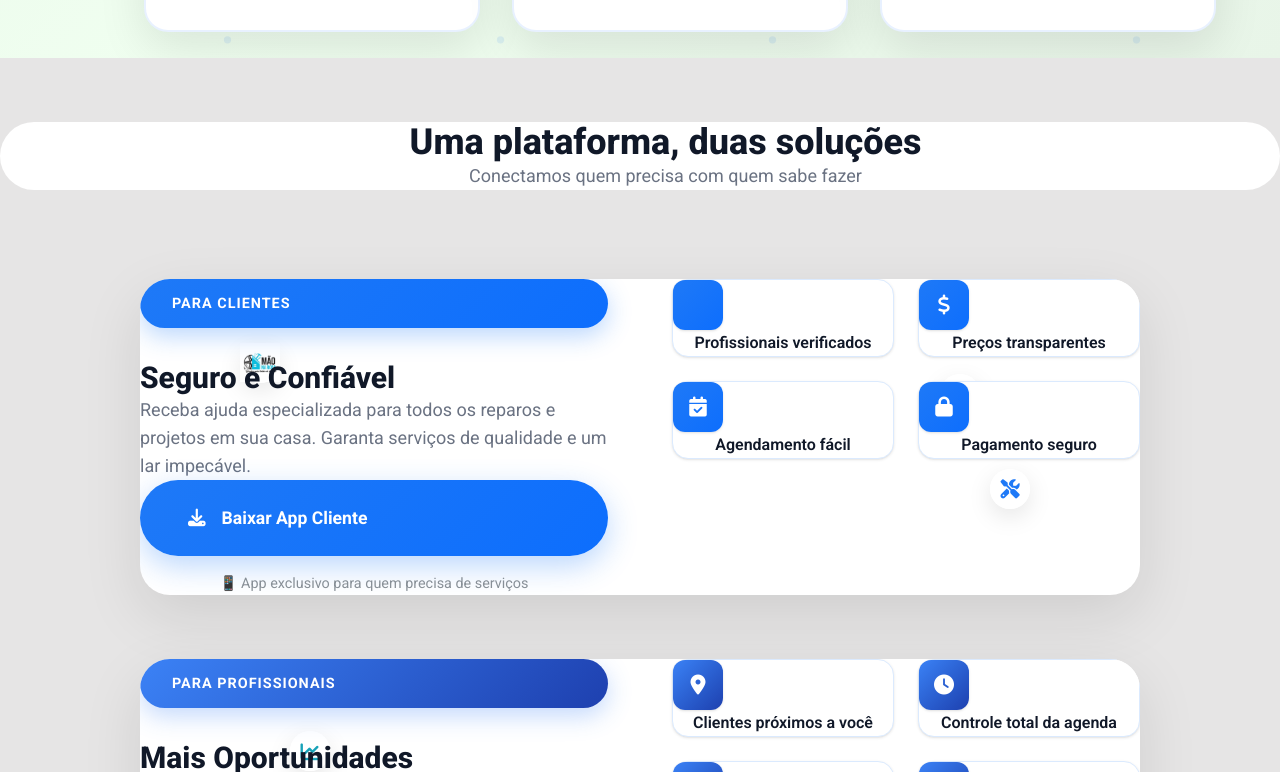
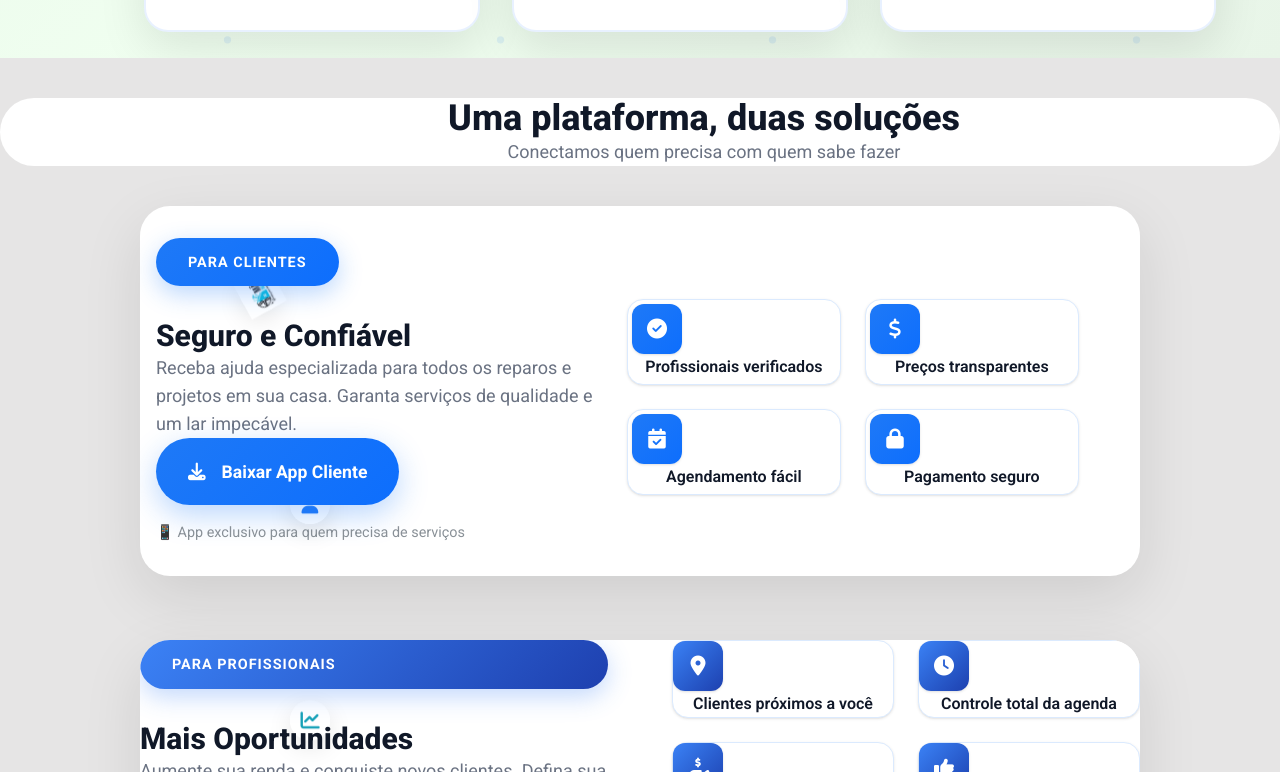
Before and after one commit to Anathyon/M-o-na-roda, a React (Vite) app in the folder mao-na-roda-site/: page / in a window 1280 px wide. Shown: the part 3328-4100 px from the top of the page. Built offline with nearby package versions, Linux system fonts and the light colour scheme; the HTML template or start-up script is replaced by a standard one.

Commit message:
melhoria

```diff
--- a/mao-na-roda-site/src/components/Advantages.tsx
+++ b/mao-na-roda-site/src/components/Advantages.tsx
@@ -2,14 +2,15 @@ export default function AdvantagesSection() {
   return (
     <section
       id="sobre"
-      className="advantages py-[100px] bg-white relative overflow-hidden top-[6rem] rounded-full" style={{margin:"5% 0 7% 0"}}
-    >
-      <div className="container mx-auto flex text-center w-auto" style={{ padding: "0 5%" }}>
-        <div className="section-header flex flex-col items-center relative left-[30%]">
-          <h2 className="section-title text-4xl font-extrabold text-gray-900 mb-2">
+      className="advantages md:py-[100px] bg-white relative overflow-hidden top-[6rem] rounded-2xl md:rounded-full my-8 md:my-[5%] "
+       style={{margin: "2.5rem 0"}}
+     >
+      <div className="container mx-auto flex flex-col text-center w-full md:px-[5%] relative right-80">
+        <div className="section-header flex flex-col items-center w-full md:relative md:left-[30%]">
+          <h2 className="section-title text-2xl md:text-4xl font-extrabold text-gray-900 mb-2">
             Uma plataforma, duas soluções
           </h2>
-          <p className="section-subtitle text-lg text-gray-500 max-w-xl mx-auto">
+          <p className="section-subtitle text-base md:text-lg text-gray-500 max-w-full md:max-w-xl mx-auto mb-2 md:mb-0">
             Conectamos quem precisa com quem sabe fazer
           </p>
         </div>
--- a/mao-na-roda-site/src/components/Cliente_card.tsx
+++ b/mao-na-roda-site/src/components/Cliente_card.tsx
@@ -1,5 +1,15 @@
+import { useEffect } from "react";
 
 export default function ClientCard() {
+  useEffect(() => {
+    // Adiciona animação flutuante nos ícones
+    const icons = document.querySelectorAll(".floating-icon");
+    icons.forEach((icon, idx) => {
+      (icon as HTMLElement).style.animation = `floatY 3s ease-in-out infinite`;
+      (icon as HTMLElement).style.animationDelay = `${idx * 0.7}s`;
+    });
+  }, []);
+
   return (
     <div
       className="advantage-card-modern client-card fade-in relative mb-16 top-[6rem]"
@@ -23,7 +33,6 @@ export default function ClientCard() {
               position: "absolute",
               top: "20%",
               left: "10%",
-              animationDelay: "0s",
               width: 40,
               height: 40,
               background: "rgba(255,255,255,0.8)",
@@ -37,7 +46,16 @@ export default function ClientCard() {
               backdropFilter: "blur(10px)",
             }}
           >
-            <img src="/Mao-na-roda-logo.jpg" alt="Mão na Roda" style={{ width: "100%", height: "100%", objectFit: "contain" }} />
+            <img
+              src="/Mao-na-roda-logo.jpg"
+              alt="Mão na Roda"
+              style={{
+                width: "100%",
+                height: "100%",
+                objectFit: "contain",
+                animation: "spin 4s linear infinite",
+              }}
+            />
           </div>
           <div
             className="floating-icon"
@@ -45,7 +63,6 @@ export default function ClientCard() {
               position: "absolute",
               top: "60%",
               left: "85%",
-              animationDelay: "1s",
               width: 40,
               height: 40,
               background: "rgba(255,255,255,0.8)",
@@ -67,7 +84,6 @@ export default function ClientCard() {
               position: "absolute",
               top: "30%",
               left: "80%",
-              animationDelay: "2s",
               width: 40,
               height: 40,
               background: "rgba(255,255,255,0.8)",
@@ -83,10 +99,32 @@ export default function ClientCard() {
           >
             <i className="fas fa-star"></i>
           </div>
+          {/* Elemento sem ícone: adicionado ícone de usuário */}
+          <div
+            className="floating-icon"
+            style={{
+              position: "absolute",
+              top: "80%",
+              left: "15%",
+              width: 40,
+              height: 40,
+              background: "rgba(255,255,255,0.8)",
+              borderRadius: "50%",
+              display: "flex",
+              alignItems: "center",
+              justifyContent: "center",
+              color: "#1E79F7",
+              fontSize: "1.2rem",
+              boxShadow: "0 8px 25px rgba(0,0,0,0.1)",
+              backdropFilter: "blur(10px)",
+            }}
+          >
+            <i className="fas fa-user"></i>
+          </div>
         </div>
       </div>
-      <div className="card-content grid md:grid-cols-2 gap-16 p-16 relative z-10">
-        <div className="card-left flex flex-col justify-center">
+      <div className="card-content grid md:grid-cols-2 gap-8 md:gap-16 p-6 md:p-16 relative z-10" style={{ padding: "2rem 1rem" }}>
+        <div className="card-left flex flex-col justify-center items-center md:items-start">
           <div
             className="advantage-badge-modern mb-6"
             style={{
@@ -105,18 +143,18 @@ export default function ClientCard() {
           >
             Para Clientes
           </div>
-          <h3 className="text-3xl font-extrabold text-gray-900 mb-4">Seguro e Confiável</h3>
-          <p className="text-lg text-gray-500 mb-8">
+          <h3 className="text-2xl md:text-3xl font-extrabold text-gray-900 mb-4 text-center md:text-left">Seguro e Confiável</h3>
+          <p className="text-base md:text-lg text-gray-500 mb-8 text-center md:text-left">
             Receba ajuda especializada para todos os reparos e projetos em sua casa. Garanta serviços de qualidade e um lar impecável.
           </p>
-          <div className="flex flex-col gap-4 mt-8">
+          <div className="flex flex-col gap-4 mt-8 w-full items-center md:items-start">
             <a
               href="#"
-              className="advantage-btn-modern"
+              className="advantage-btn-modern w-full md:w-auto"
               style={{
                 background: "linear-gradient(135deg, #1E79F7, #0D6EFD)",
                 color: "white",
-                padding: "1.5rem 3rem",
+                padding: "1.2rem 2rem",
                 borderRadius: "50px",
                 fontWeight: 700,
                 fontSize: "1.1rem",
@@ -125,6 +163,7 @@ export default function ClientCard() {
                 alignItems: "center",
                 gap: "1rem",
                 marginBottom: 0,
+                justifyContent: "center",
               }}
             >
               <i className="fas fa-download"></i>
@@ -142,35 +181,86 @@ export default function ClientCard() {
             </div>
           </div>
         </div>
-        <div className="card-right">
-          <div className="feature-grid grid grid-cols-2 gap-6">
-            <div className="feature-item-modern bg-white p-6 rounded-2xl text-center shadow border border-blue-100">
-              <div className="feature-icon mx-auto mb-4 bg-gradient-to-br from-[#1E79F7] to-[#0D6EFD] rounded-xl flex items-center justify-center w-[50px] h-[50px] text-white text-xl shadow">
-                <i className="fas fa-shield-check"></i>
+        <div className="card-right w-full">
+          <div className="feature-grid grid grid-cols-2 gap-4 md:gap-6 relative top-[20%] right-[10%]">
+            <div className="feature-item-modern bg-white p-4 md:p-6 rounded-2xl text-center shadow border border-blue-100 animate-fade-in-up" style={{animationDelay: "0.1s", padding:"2%"}}>
+              <div className="feature-icon mx-auto mb-2 md:mb-4 bg-gradient-to-br from-[#1E79F7] to-[#0D6EFD] rounded-xl flex items-center justify-center w-[40px] md:w-[50px] h-[40px] md:h-[50px] text-white text-lg md:text-xl shadow">
+                <i className="fas fa-check-circle"></i>
               </div>
-              <span className="text-gray-900 font-semibold text-base">Profissionais verificados</span>
+              <span className="text-gray-900 font-semibold text-sm md:text-base">Profissionais verificados</span>
             </div>
-            <div className="feature-item-modern bg-white p-6 rounded-2xl text-center shadow border border-blue-100">
-              <div className="feature-icon mx-auto mb-4 bg-gradient-to-br from-[#1E79F7] to-[#0D6EFD] rounded-xl flex items-center justify-center w-[50px] h-[50px] text-white text-xl shadow">
+            <div className="feature-item-modern bg-white p-4 md:p-6 rounded-2xl text-center shadow border border-blue-100 animate-fade-in-up" style={{ animationDelay: "0.2s", padding:"2%" }}>
+              <div className="feature-icon mx-auto mb-2 md:mb-4 bg-gradient-to-br from-[#1E79F7] to-[#0D6EFD] rounded-xl flex items-center justify-center w-[40px] md:w-[50px] h-[40px] md:h-[50px] text-white text-lg md:text-xl shadow">
                 <i className="fas fa-dollar-sign"></i>
               </div>
-              <span className="text-gray-900 font-semibold text-base">Preços transparentes</span>
+              <span className="text-gray-900 font-semibold text-sm md:text-base">Preços transparentes</span>
             </div>
-            <div className="feature-item-modern bg-white p-6 rounded-2xl text-center shadow border border-blue-100">
-              <div className="feature-icon mx-auto mb-4 bg-gradient-to-br from-[#1E79F7] to-[#0D6EFD] rounded-xl flex items-center justify-center w-[50px] h-[50px] text-white text-xl shadow">
+            <div className="feature-item-modern bg-white p-4 md:p-6 rounded-2xl text-center shadow border border-blue-100 animate-fade-in-up" style={{ animationDelay: "0.4s", padding:"2%" }}>
+              <div className="feature-icon mx-auto mb-2 md:mb-4 bg-gradient-to-br from-[#1E79F7] to-[#0D6EFD] rounded-xl flex items-center justify-center w-[40px] md:w-[50px] h-[40px] md:h-[50px] text-white text-lg md:text-xl shadow">
                 <i className="fas fa-calendar-check"></i>
               </div>
-              <span className="text-gray-900 font-semibold text-base">Agendamento fácil</span>
+              <span className="text-gray-900 font-semibold text-sm md:text-base">Agendamento fácil</span>
             </div>
-            <div className="feature-item-modern bg-white p-6 rounded-2xl text-center shadow border border-blue-100">
-              <div className="feature-icon mx-auto mb-4 bg-gradient-to-br from-[#1E79F7] to-[#0D6EFD] rounded-xl flex items-center justify-center w-[50px] h-[50px] text-white text-xl shadow">
+            <div className="feature-item-modern bg-white p-4 md:p-6 rounded-2xl text-center shadow border border-blue-100 animate-fade-in-up" style={{ animationDelay: "0.6s", padding:"2%" }}>
+              <div className="feature-icon mx-auto mb-2 md:mb-4 bg-gradient-to-br from-[#1E79F7] to-[#0D6EFD] rounded-xl flex items-center justify-center w-[40px] md:w-[50px] h-[40px] md:h-[50px] text-white text-lg md:text-xl shadow">
                 <i className="fas fa-lock"></i>
               </div>
-              <span className="text-gray-900 font-semibold text-base">Pagamento seguro</span>
+              <span className="text-gray-900 font-semibold text-sm md:text-base">Pagamento seguro</span>
             </div>
           </div>
         </div>
       </div>
+      <style>{`
+        @keyframes floatY {
+          0%, 100% { transform: translateY(0); }
+          50% { transform: translateY(-18px); }
+        }
+        @keyframes spin {
+          0% { transform: rotate(0deg);}
+          100% { transform: rotate(360deg);}
+        }
+        .animate-fade-in-up {
+          opacity: 0;
+          transform: translateY(30px);
+          animation: fadeInUp 0.8s forwards;
+        }
+        @keyframes fadeInUp {
+          to {
+            opacity: 1;
+            transform: translateY(0);
+          }
+        }
+        @media (max-width: 480px) {
+          .client-card {
+            max-width: 98vw !important;
+            margin: 1rem auto 2rem !important;
+            border-radius: 1.2rem !important;
+          }
+          .card-content {
+            grid-template-columns: 1fr !important;
+            gap: 2rem !important;
+            padding: 1.2rem !important;
+          }
+          .feature-grid {
+            gap: 1rem !important;
+          }
+          .advantage-badge-modern {
+            font-size: 0.85rem !important;
+            padding: 0.6rem 1.2rem !important;
+          }
+          .feature-icon {
+            width: 36px !important;
+            height: 36px !important;
+            font-size: 1rem !important;
+          }
+          h3 {
+            font-size: 1.3rem !important;
+          }
+          p {
+            font-size: 1rem !important;
+          }
+        }
+      `}</style>
     </div>
   );
 }
--- a/mao-na-roda-site/src/index.css
+++ b/mao-na-roda-site/src/index.css
@@ -233,6 +233,32 @@ body {
     font-size: 0.8rem !important;
     padding: 0.15rem 0.5rem !important;
   }
+
+  /* ADVANTAGES STYLES */
+
+    .advantages {
+    padding: 2rem 0.5rem !important;
+    border-radius: 2rem !important;
+    margin: 2rem 0 3rem 0 !important;
+  }
+  .advantages .container {
+    padding: 0 0.5rem !important;
+    width: 100vw !important;
+  }
+  .advantages .section-header {
+    left: 0 !important;
+    width: 100% !important;
+    padding: 0 !important;
+  }
+  .advantages .section-title {
+    font-size: 2rem !important;
+    margin-bottom: 0.8rem !important;
+  }
+  .advantages .section-subtitle {
+    font-size: 1rem !important;
+    max-width: 95vw !important;
+    margin-bottom: 1rem !important;
+  }
 }
 
 @media (min-width: 481px) and (max-width: 1024px) {
@@ -429,4 +455,30 @@ body {
     font-size: 0.85rem !important;
     padding: 0.2rem 0.7rem !important;
   }
+
+  /* ADVANTAGES STYLES */
+
+  .advantages {
+    padding: 2.5rem 1rem !important;
+    border-radius: 3rem !important;
+    margin: 3rem 0 4rem 0 !important;
+  }
+  .advantages .container {
+    padding: 0 1rem !important;
+    width: 90vw !important;
+  }
+  .advantages .section-header {
+    left: 0 !important;
+    width: 100% !important;
+    padding: 0 !important;
+  }
+  .advantages .section-title {
+    font-size: 2.5rem !important;
+    margin-bottom: 1rem !important;
+  }
+  .advantages .section-subtitle {
+    font-size: 1.2rem !important;
+    max-width: 80vw !important;
+    margin-bottom: 1.2rem !important;
+  }
 }
```
